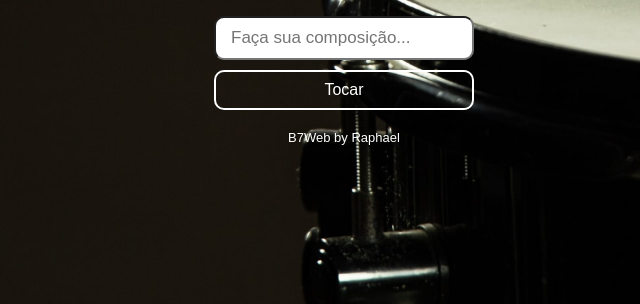
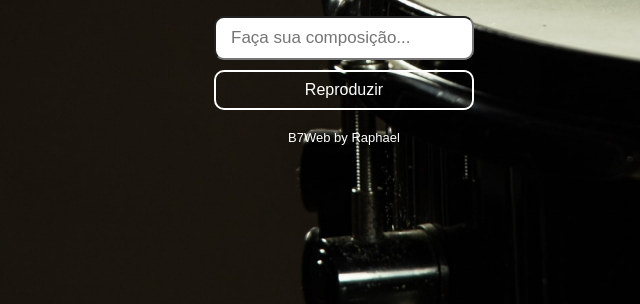
Before and after one commit to rapharodrigues04/bateria-eletronica-JS-Puro, a plain HTML site: page index.html in a window 1280 px wide. Shown: the part 488-792 px from the top of the page, 296-936 px from the left. Drawn offline with Linux system fonts and the light colour scheme.

Commit message:
Update button index

```diff
--- a/index.html
+++ b/index.html
@@ -25,7 +25,7 @@
     </div>
     <div class="composer">
         <input type="text" id="input" placeholder="Faça sua composição..." />
-        <button>Tocar</button>
+        <button>Reproduzir</button>
     </div>
 
     <footer>B7Web by Raphael</footer>
```
